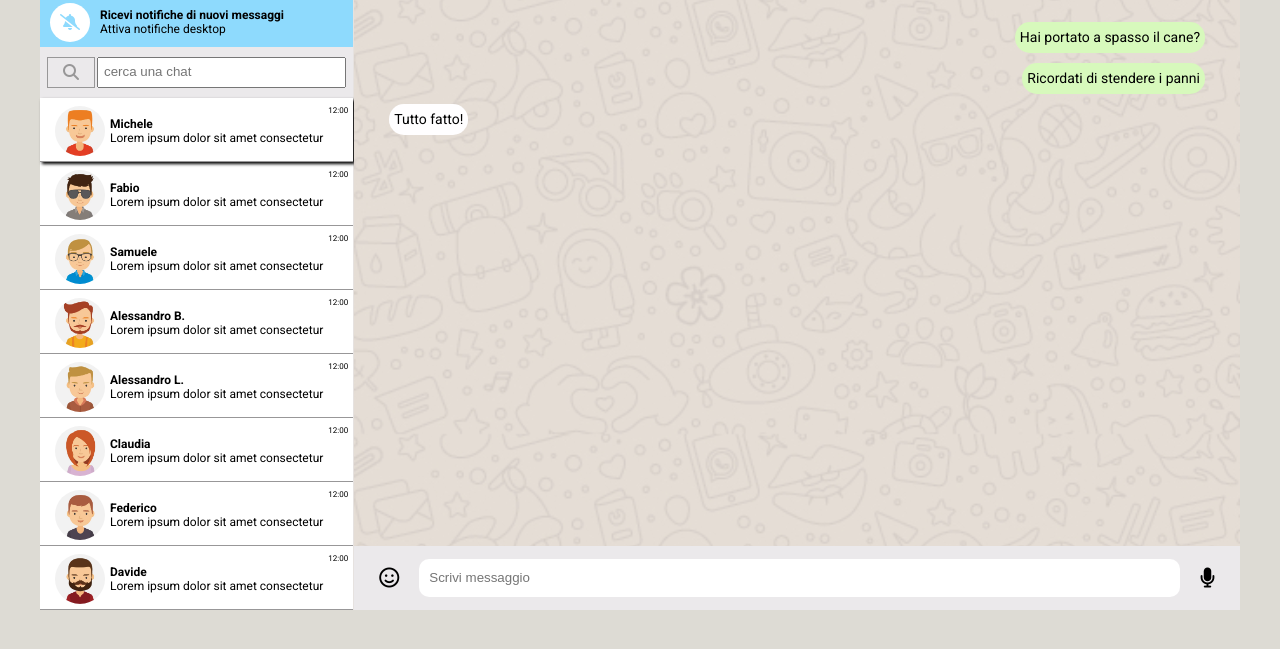
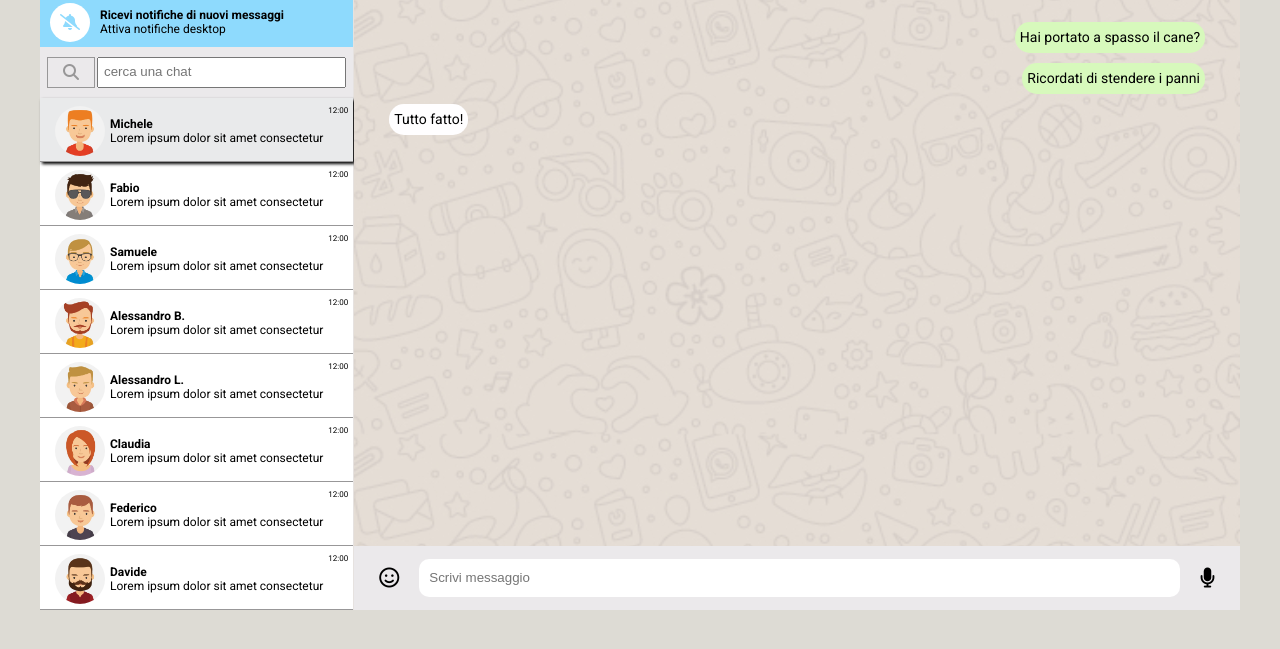
Before and after one commit to edocico/vue-boolzapp, a plain HTML site: page index.html in a window 1280 px wide. Shown: the part 131-780 px from the top of the page. Drawn offline with nearby package versions, Linux system fonts and the light colour scheme.

Commit message:
add style to active chat list

```diff
--- a/css/style.css
+++ b/css/style.css
@@ -275,4 +275,5 @@ img {
 
 .box-active {
     box-shadow: 2px 2px 3px black;
+    background-color: #E9EAEB;
 }
```
